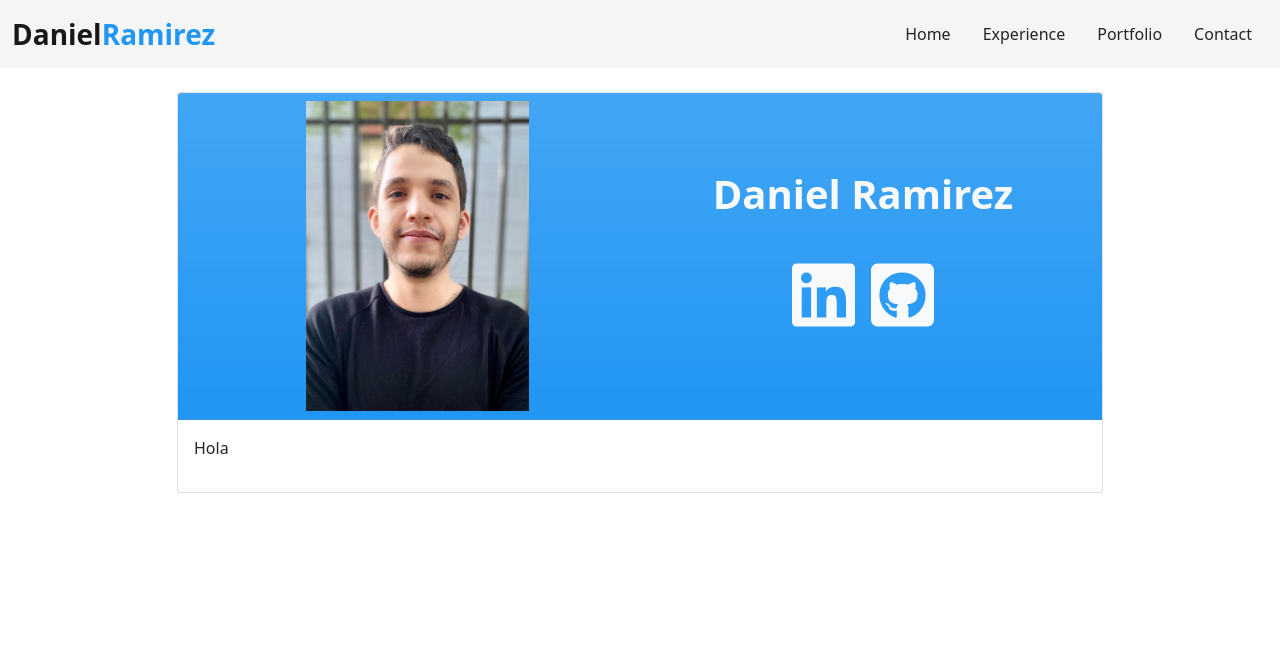
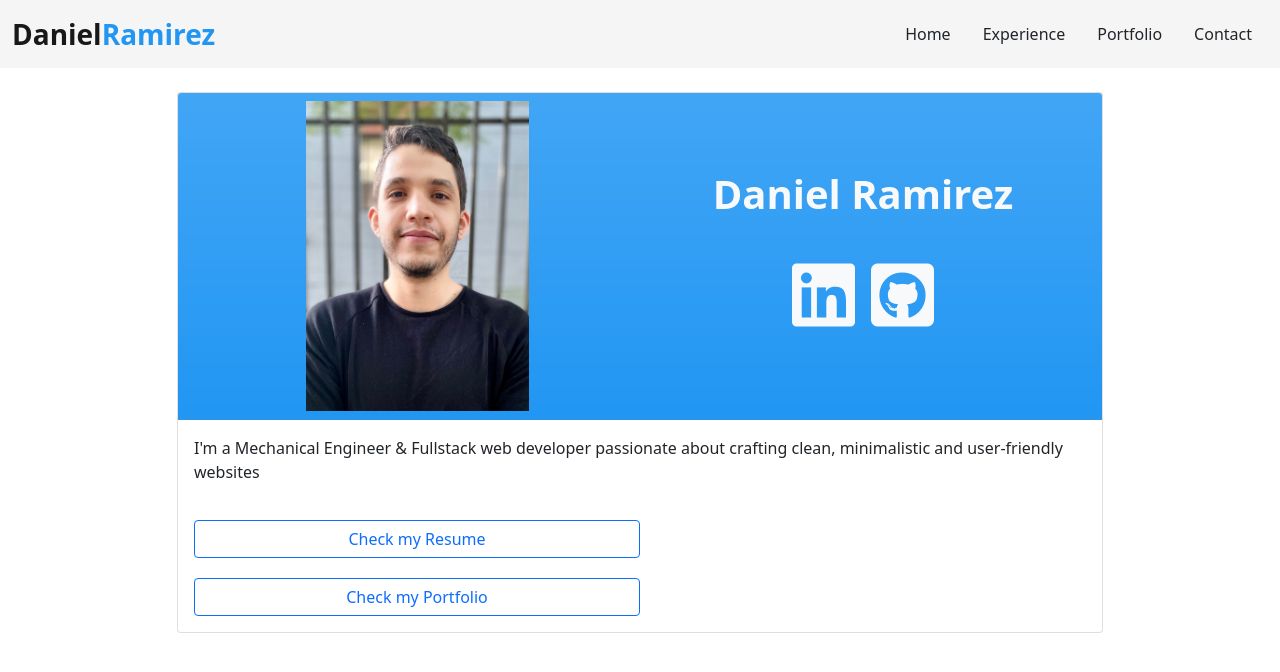
Before and after one commit to danielrs95/personalWeb, a React (Create React App) app: page / in a window 1280 px wide. Shown: the top 672 px of the page. Built offline with nearby package versions, Linux system fonts and the light colour scheme.

Commit message:
Agrega botones al home card

```diff
--- a/src/components/CardComponent.js
+++ b/src/components/CardComponent.js
@@ -18,21 +18,54 @@ const CardComponent = () => {
                 <img src={imageCV} class='img-fluid w-50' alt='...' />
               </div>
               <div className='d-flex flex-column col-12 col-lg-6 text-center text-light fs-1'>
-                <p class='card-text fw-bold '>Daniel Ramirez</p>
+                <p class='card-text fw-bold fs-1'>Daniel Ramirez</p>
                 <div className='' style={{ fontSize: '4.5rem' }}>
                   <a
                     class='fab fa-linkedin link-light text-decoration-none mx-2'
-                    href=''
+                    href='https://www.linkedin.com/in/daniel-ramirez-salazar-800081145'
+                    target='_blank'
+                    rel='noreferrer'
                   ></a>
                   <a
                     class='fab fa-github-square link-light text-decoration-none mx-2'
-                    href=''
+                    href='https://github.com/danielrs95'
+                    target='_blank'
+                    rel='noreferrer'
                   ></a>
                 </div>
               </div>
             </div>
             <div className='card-body'>
-              <p>Hola</p>
+              <p>
+                I'm a Mechanical Engineer & Fullstack web developer passionate
+                about crafting clean, minimalistic and user-friendly websites
+              </p>
+              <div>
+                <div
+                  className='col-12 col-lg-6'
+                  style={{ paddingTop: '1.25rem' }}
+                >
+                  <button
+                    type='button'
+                    className='btn btn-outline-primary'
+                    style={{ width: '100%' }}
+                  >
+                    Check my Resume
+                  </button>
+                </div>
+                <div
+                  className='col-12 col-lg-6'
+                  style={{ paddingTop: '1.25rem' }}
+                >
+                  <button
+                    type='button'
+                    className='btn btn-outline-primary'
+                    style={{ width: '100%' }}
+                  >
+                    Check my Portfolio
+                  </button>
+                </div>
+              </div>
             </div>
           </div>
         </div>
```
